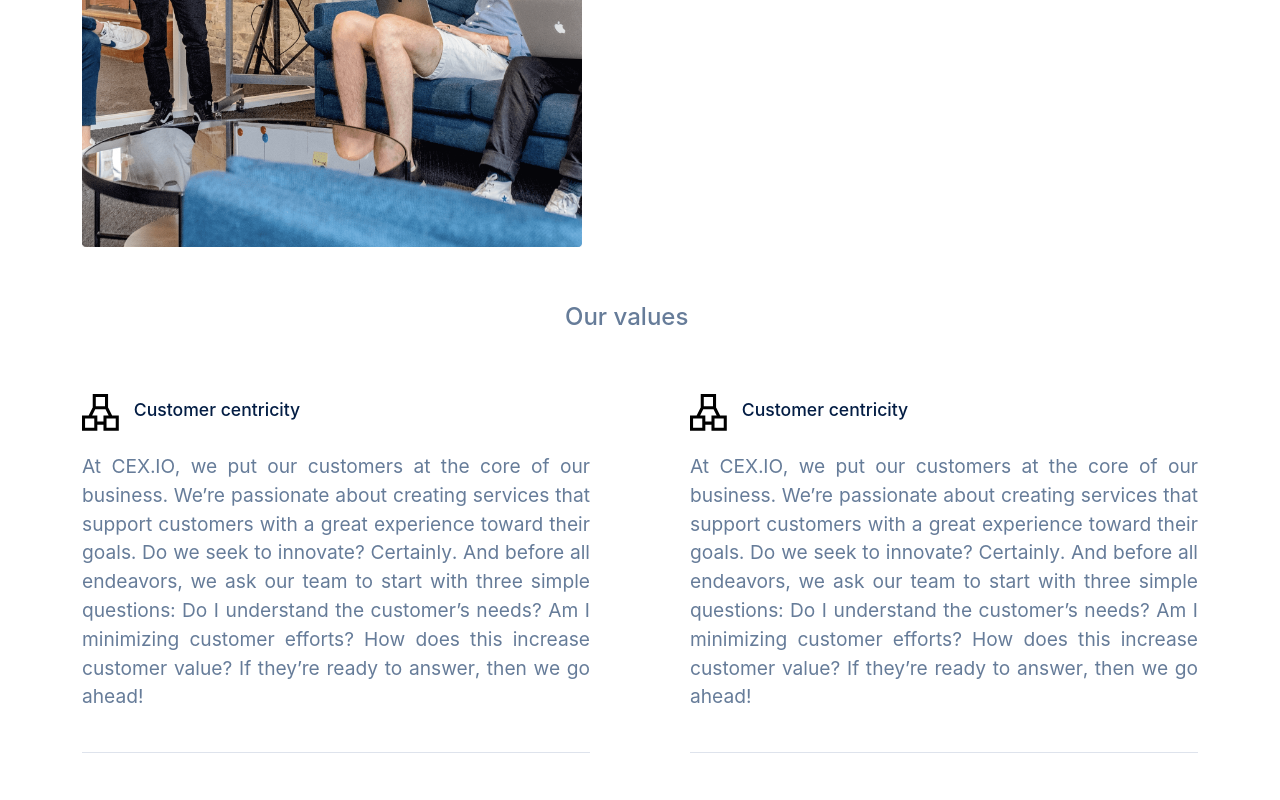
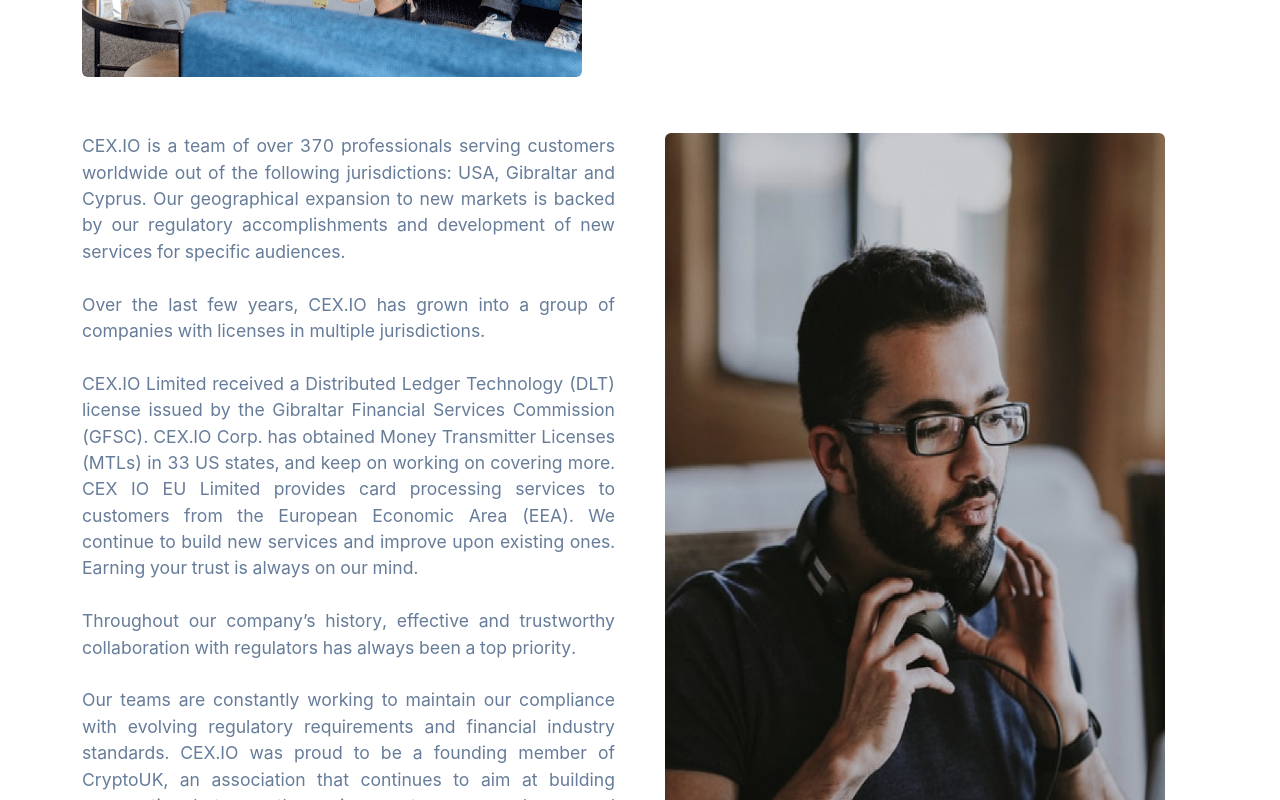
Before and after one commit to ahmetarapoglu/crypto-website, a Next.js app: page /about in a window 1280 px wide. Shown: the part 1780-2580 px from the top of the page. Built offline with nearby package versions, Linux system fonts and the light colour scheme.

Commit message:
update
update

```diff
--- a/components/views/components/about/about.js
+++ b/components/views/components/about/about.js
@@ -26,6 +26,7 @@
                   style={{
                     maxWidth: "100%",
                     height: "auto",
+                    borderRadius: "6px",
                   }}
                   quality={100}
                 />
@@ -41,7 +42,7 @@
                 <Image
                   src="/images/about-2.png"
                   width={500}
-                  height={700}
+                  height={600}
                   style={{
                     maxWidth: "100%",
                     height: "auto",
@@ -61,10 +62,11 @@
                 <Image
                   src="/images/about-3.png"
                   width={500}
-                  height={700}
+                  height={600}
                   style={{
                     maxWidth: "100%",
                     height: "auto",
+                    borderRadius: "6px",
                   }}
                   quality={100}
                 />
@@ -91,6 +93,56 @@
                   REST API.
                 </p>
               </div>
+            </Col>
+          </Row>
+        </div>
+        <div className="section-3">
+          <Row gutter={[50, 50]}>
+            <Col md={12}>
+              <div className="about-5">
+                <p>
+                  CEX.IO is a team of over 370 professionals serving customers
+                  worldwide out of the following jurisdictions: USA, Gibraltar
+                  and Cyprus. Our geographical expansion to new markets is
+                  backed by our regulatory accomplishments and development of
+                  new services for specific audiences.
+                  <br />
+                  <br /> Over the last few years, CEX.IO has grown into a group
+                  of companies with licenses in multiple jurisdictions.
+                  <br />
+                  <br /> CEX.IO Limited received a Distributed Ledger Technology
+                  (DLT) license issued by the Gibraltar Financial Services
+                  Commission (GFSC). CEX.IO Corp. has obtained Money Transmitter
+                  Licenses (MTLs) in 33 US states, and keep on working on
+                  covering more. CEX IO EU Limited provides card processing
+                  services to customers from the European Economic Area (EEA).
+                  We continue to build new services and improve upon existing
+                  ones. Earning your trust is always on our mind. <br /> <br />{" "}
+                  Throughout our company’s history, effective and trustworthy
+                  collaboration with regulators has always been a top priority.
+                  <br /> <br /> Our teams are constantly working to maintain our
+                  compliance with evolving regulatory requirements and financial
+                  industry standards. CEX.IO was proud to be a founding member
+                  of CryptoUK, an association that continues to aim at building
+                  cooperation between the major cryptocurrency players and
+                  regulatory authorities in the UK, with the goal of developing
+                  an appropriate operating framework for cryptocurrency
+                  businesses.
+                </p>
+              </div>
+            </Col>
+            <Col md={12}>
+              <Image
+                src="/images/about-4.png"
+                width={500}
+                height={800}
+                style={{
+                  maxWidth: "100%",
+                  height: "auto",
+                  borderRadius: "6px",
+                }}
+                quality={100}
+              />
             </Col>
           </Row>
         </div>
--- a/components/views/components/about/about.style.js
+++ b/components/views/components/about/about.style.js
@@ -29,12 +29,21 @@
       p {
         font-size: 1.2rem;
         color: #667c99;
+        text-align: justify;
       }
       p:nth-child(2) {
-        background: #f7f8fa;
+        background: #f1f8ff;
         padding: 25px;
         border-radius: 6px;
       }
+    }
+  }
+  .section-3 {
+    margin-bottom: 50px;
+    p {
+      font-size: 1.1rem;
+      color: #667c99;
+      text-align: justify;
     }
   }
   .our-values {
```
